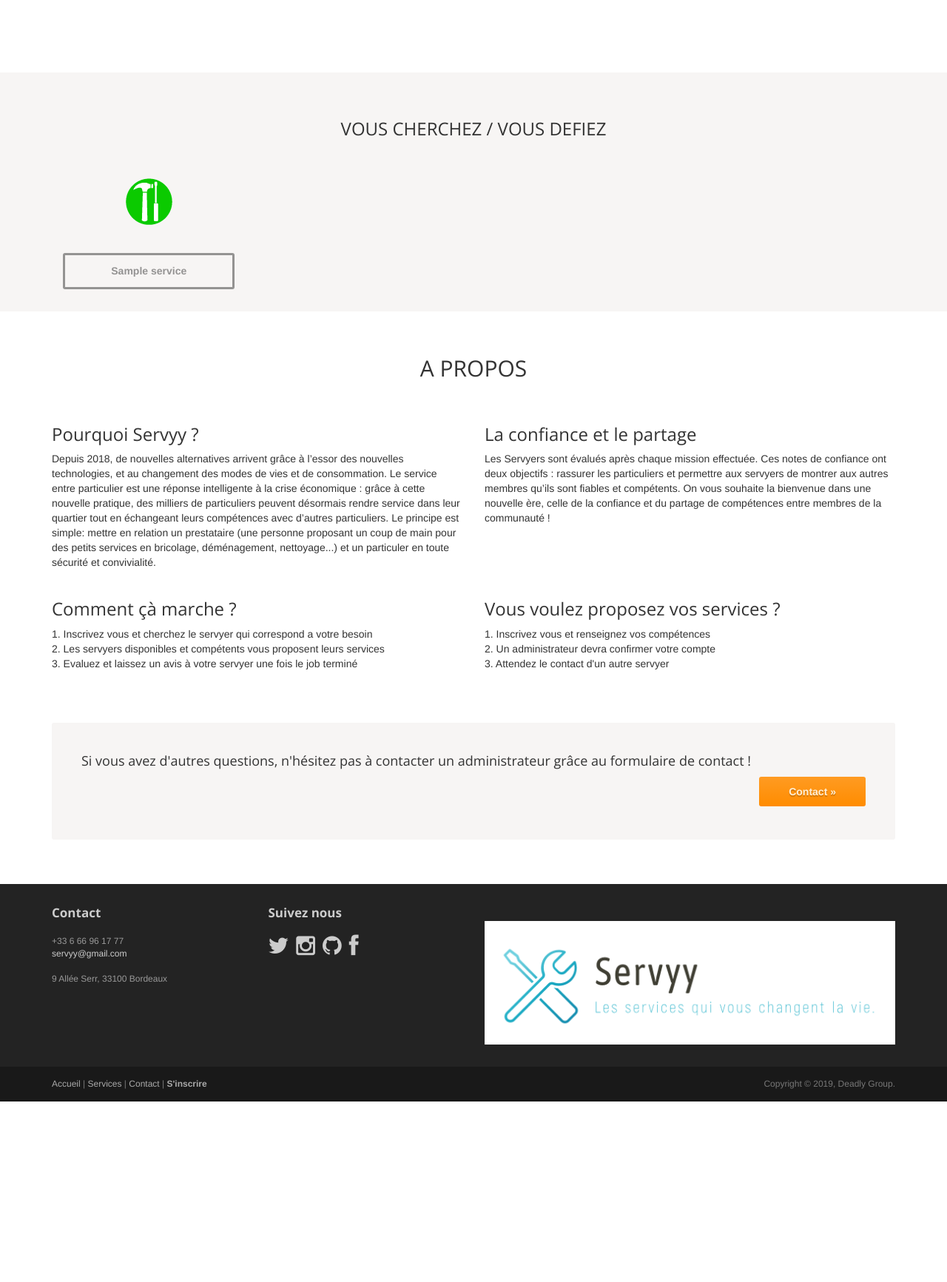
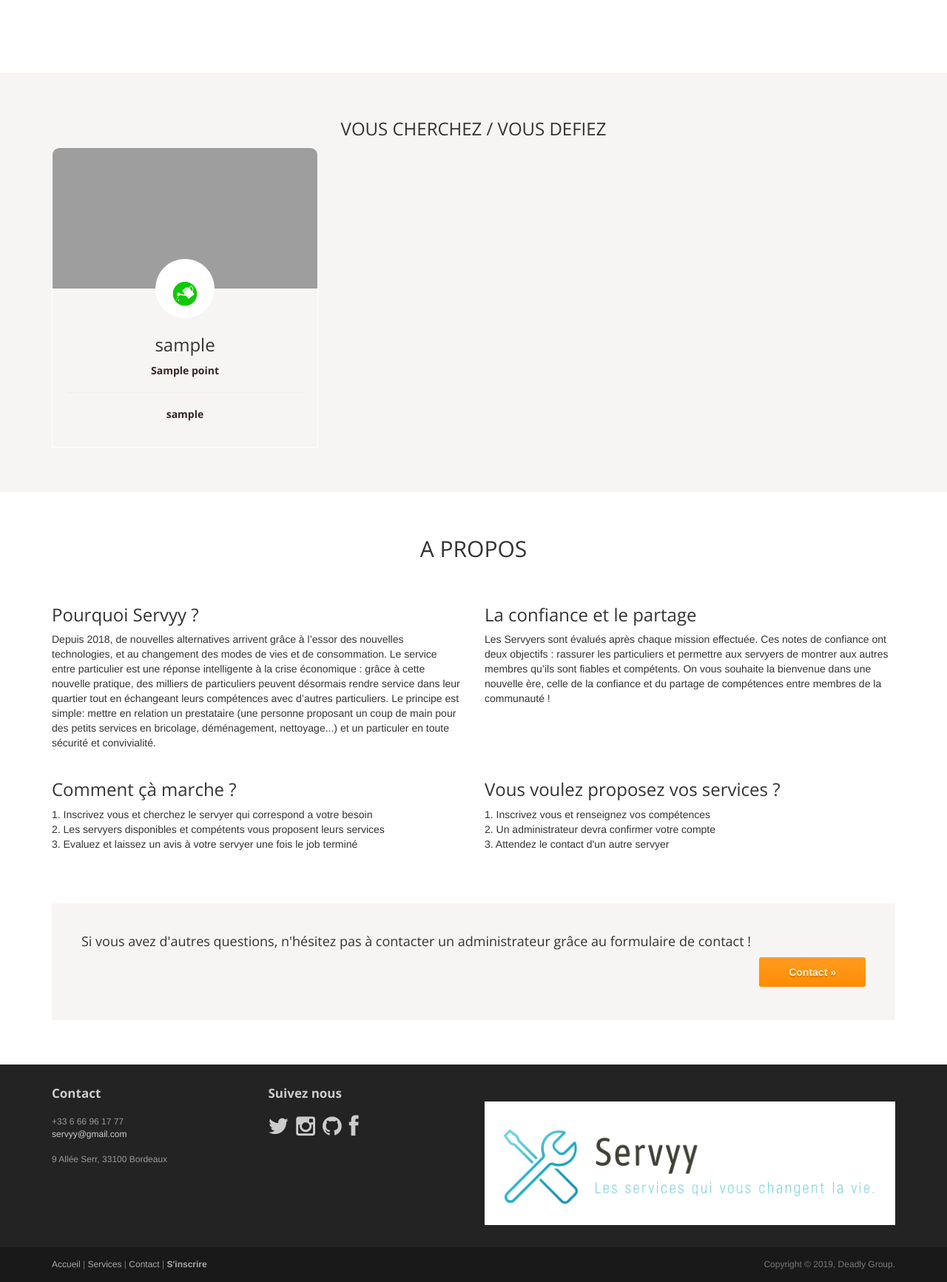
Before and after one commit to elneris/Hackathon1, a PHP site: template src/View/Home/index.html.twig in a window 1280 px wide. Shown: the part 1096-2829 px from the top of the page at 74% size. Before the commit the page ends 2585 px from the top, so only its background shows below. Run offline with PHP 8.4, Linux system fonts and the light colour scheme; the template is opened without the code that fills it: most values are stand-ins (such as "Sample title", 1, 10 or a date in 2020); a stand-in replaces the project's code that opens the database connection; some libraries are stand-ins or nearby versions; grey boxes are pictures that could not be loaded.

Commit message:
random select

```diff
--- a/src/Controller/HomeController.php
+++ b/src/Controller/HomeController.php
@@ -25,9 +25,11 @@ class HomeController extends AbstractController
     public function index()
     {
         $userManager = new UserManager();
-        $users = $userManager->bestUsers();
+        $bestUsers = $userManager->bestUsers();
 
-        return $this->twig->render('Home/index.html.twig',['session'=>$_SESSION, 'users'=>$users]);
+        $randomUsers = $userManager->randomUsers() ;
+
+        return $this->twig->render('Home/index.html.twig',['session'=>$_SESSION, 'users'=>$bestUsers,'randomUsers'=>$randomUsers]);
     }
 
 }
--- a/src/Model/UserManager.php
+++ b/src/Model/UserManager.php
@@ -41,4 +41,10 @@ class UserManager extends AbstractManager
     {
         return $this->pdo->query("SELECT * FROM $this->table ORDER BY point DESC LIMIT 3" )->fetchAll();
     }
+
+    public function randomUsers()
+    {
+        return $this->pdo->query("SELECT * FROM $this->table ORDER BY RAND() LIMIT 3" )->fetchAll();
+
+    }
 }
--- a/src/View/Home/index.html.twig
+++ b/src/View/Home/index.html.twig
@@ -58,13 +58,23 @@
         <div class="container">
             <h3 class="text-center thin">VOUS CHERCHEZ / VOUS DEFIEZ</h3>
             <div class="row">
-                {% for service in services %}
-                <div class="col-md-3 col-sm-6 highlight">
-                    <div class="h-caption"><i class="fa fa-5"><img class="" src="/assets/images/icone/{{ service.id }}.png" alt="{{ service.label }}"></i>
-                        <a class="btn btn-default btn-lg" href="/service/index/{{ service.id }}">{{ service.label }}</a></div>
-                    <div class="h-body text-center">
+                {% for randomUser in randomUsers %}
+                    {% set top = top + 1 %}
+                    <div class="col-xs-12 col-sm-6 col-md-4 col-lg-4">
+                        <div class="team-wrapper">
+                            <div class="team-inner" style="background-image: url('/assets/images/users/{{ user.id }}.jpg')" >
+                                <a href="/#users"> <img src="/assets/images/icone/{{ top }}.png" ></a>
+                            </div>
+                            <div class="description">
+                                <h3> {{ randomUser.login }} </h3>
+                                <h5> <strong> {{ randomUser.point }} <br><hr>
+                                        {{ randomUser.login }}</strong></h5>
+                                <p>
+
+                                </p>
+                            </div>
+                        </div>
                     </div>
-                </div>
                 {% endfor %}
             </div>
         </div>
```
